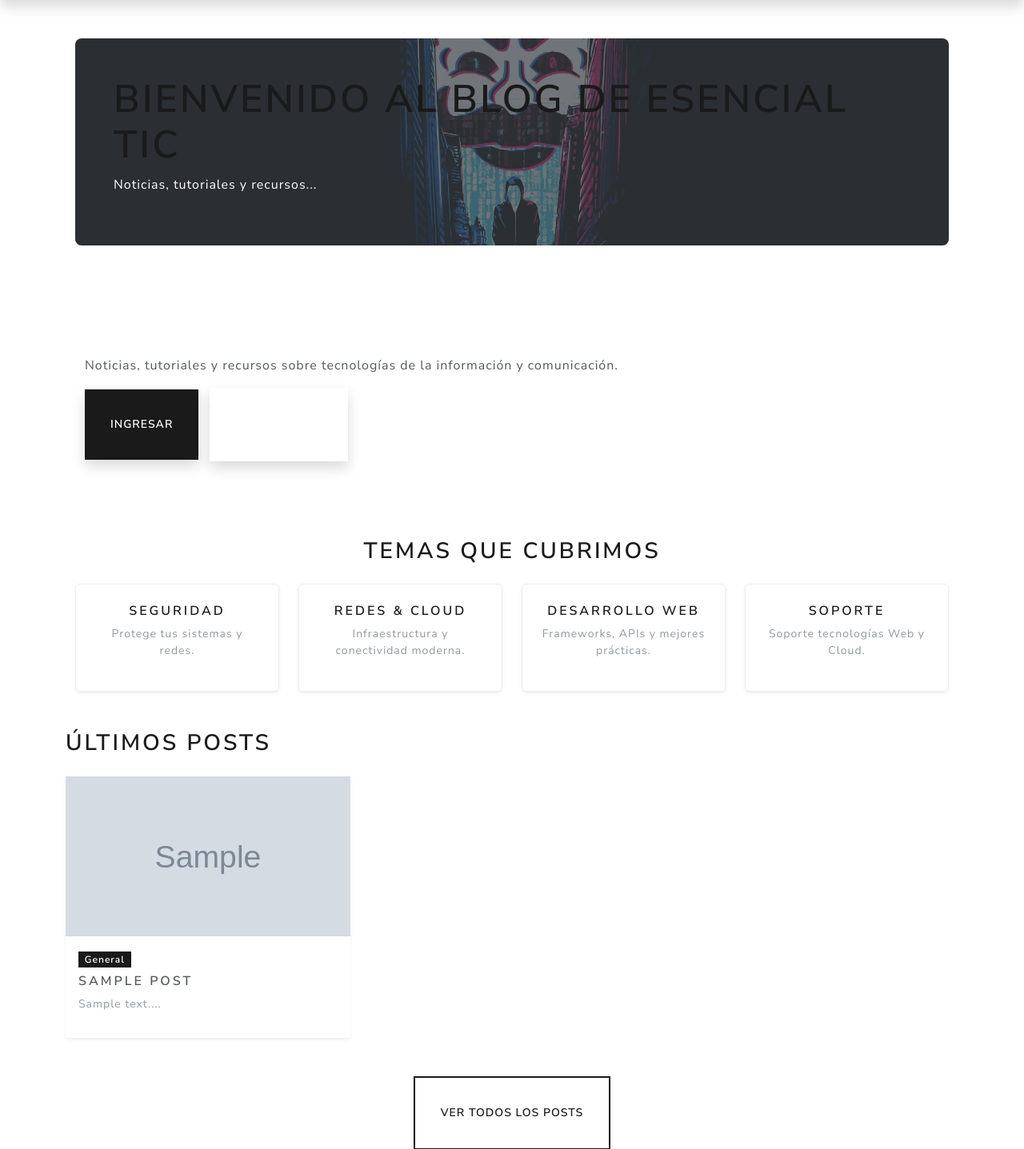
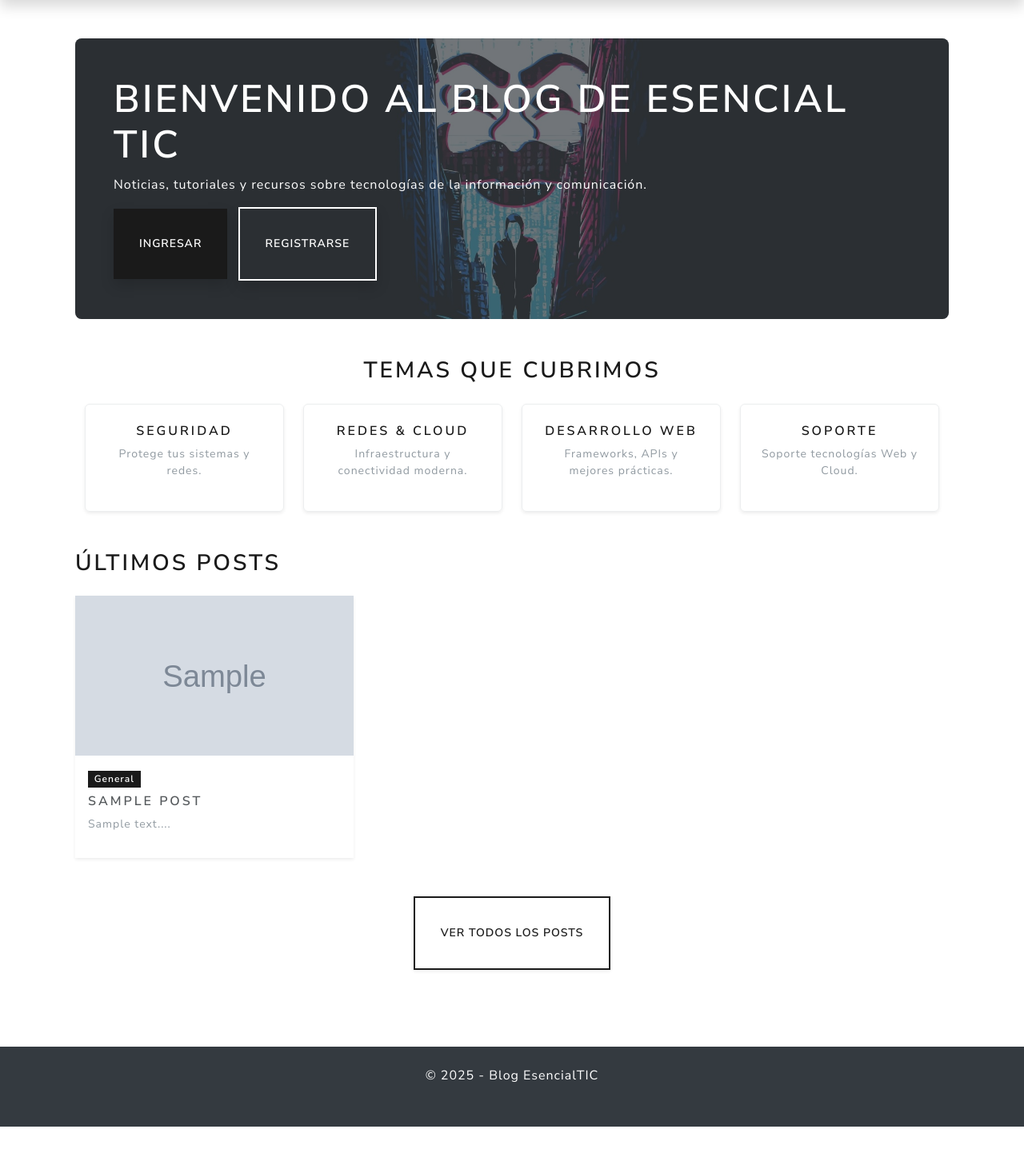
Before and after one commit to sergiorioscomar/blog, a Django app: page / in a window 1280 px wide. Shown: the part 92-1529 px from the top of the page at 80% size. After the commit the page ends 1501 px from the top, so only its background shows below. Run offline with Django 5.2, Linux system fonts and the light colour scheme; tables that the repository leaves empty hold one stand-in row (values such as "Sample post"); grey boxes marked "Sample" are stand-in pictures; some libraries are stand-ins or nearby versions.

Commit message:
upgrade index

```diff
--- a/django_project/templates/index.html
+++ b/django_project/templates/index.html
@@ -14,11 +14,6 @@
         style="object-fit: cover; opacity: 0.3;">
 
       <div class="position-relative text-white">
-          <h1 class="display-5 fw-bold">Bienvenido al blog de Esencial TIC</h1>
-          <p class="fs-5">Noticias, tutoriales y recursos...</p>
-        </div>
-      </div>
-      <div class="container py-5">
           <h1 class="display-5 fw-bold text-white">Bienvenido al blog de Esencial TIC</h1>
           <p class="fs-5">
               Noticias, tutoriales y recursos sobre tecnologías de la información y comunicación.
@@ -78,8 +73,6 @@
 <!-- Script para cargar últimos posts -->
 <script>
 document.addEventListener("DOMContentLoaded", () => {
-    const defaultImage = "/static/img/default-post.jpg"; // Ruta absoluta
-
     fetch("/api/ultimos-posts/")
       .then(response => response.json())
       .then(posts => {
@@ -87,10 +80,7 @@ document.addEventListener("DOMContentLoaded", () => {
         container.innerHTML = posts.map(p => `
           <div class="col-md-4 mb-4">
             <div class="card h-100 shadow-sm border-0 hover-card">
-              <img src="${p.imagen || defaultImage}"
-                   class="card-img-top"
-                   alt="${p.titulo}"
-                   style="height:200px; object-fit:cover;">
+              ${p.imagen ? `<img src="${p.imagen}" class="card-img-top" alt="${p.titulo}" style="height:200px; object-fit:cover;">` : `<img src="/static/img/default-post.jpg" class="card-img-top" alt="${p.titulo}" style="height:200px; object-fit:cover;">`}
               <div class="card-body">
                 <span class="badge bg-primary mb-2">${p.categoria ?? 'General'}</span>
                 <h5 class="card-title">${p.titulo}</h5>
```
Lines whose indentation alone changed are shown as unchanged.
